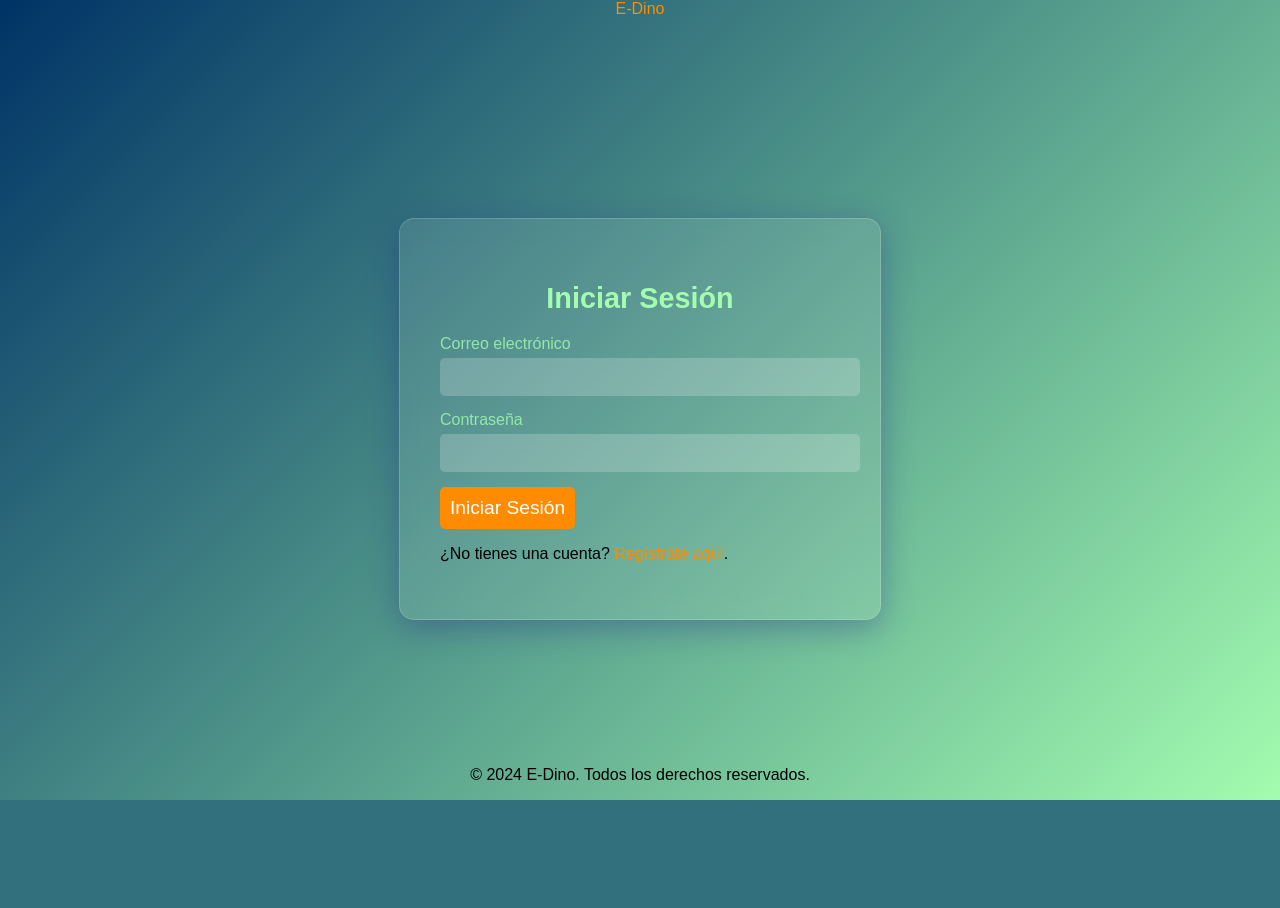
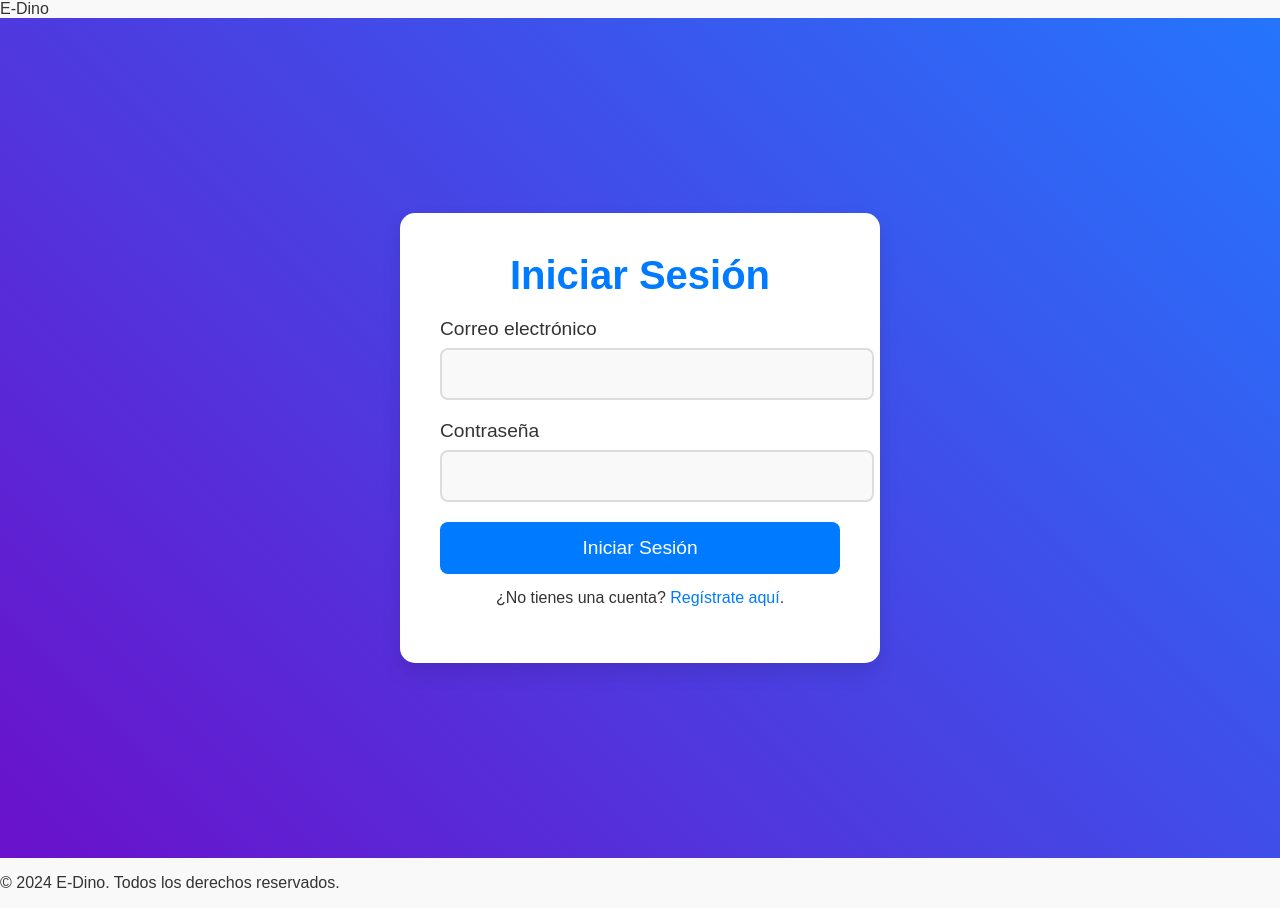
Before and after one commit to JulioDiaz131xd/E-dino-web, a PHP site: page /public/login.php in a window 1280 px wide. Before the commit the page ends 800 px from the top, so only its background shows below. Run offline with PHP 8.4, Linux system fonts and the light colour scheme.

Commit message:
login.css update 25/10

```diff
--- a/assets/css/login.css
+++ b/assets/css/login.css
@@ -1,182 +1,173 @@
+/* General Styles for Login */
 body {
     margin: 0;
-    font-family: 'Arial', sans-serif;
-    display: flex;
-    flex-direction: column;
-    align-items: center;
-    justify-content: space-between;
-    min-height: 100vh;
-    background: linear-gradient(135deg, rgb(0, 51, 102), rgb(163, 252, 175));
+    font-family: 'Poppins', sans-serif;
+    background-color: #f9f9f9;
+    color: #333;
+    overflow-x: hidden;
 }
 
+a {
+    text-decoration: none;
+    color: inherit;
+}
+
+h1, h2, h3 {
+    margin: 0;
+    padding: 0;
+}
+
+button {
+    cursor: pointer;
+    border: none;
+}
+
+/* Login Page */
 .login-main {
     display: flex;
+    justify-content: center;
     align-items: center;
-    justify-content: center;
-    width: 100%;
-    height: 100%;
-    margin-top: 70px;
-    flex: 1;
+    padding: 20px;
+    min-height: 100vh;
+    background: linear-gradient(45deg, #6a11cb, #2575fc);
+    animation: fadeIn 2s ease-in-out;
 }
 
 .login-container {
-    background-color: rgba(255, 255, 255, 0.1);
+    background-color: #fff;
+    border-radius: 15px;
     padding: 40px;
-    border-radius: 15px;
-    backdrop-filter: blur(10px);
-    width: 90%;
     max-width: 400px;
-    box-shadow: 0 8px 32px 0 rgba(31, 38, 135, 0.37);
-    border: 1px solid rgba(255, 255, 255, 0.18);
-    animation: fadeInSlideUp 1s ease-in-out;
+    width: 100%;
+    box-shadow: 0 10px 20px rgba(0, 0, 0, 0.1);
+    text-align: center;
+    animation: fadeInUp 1.5s ease-in-out;
 }
 
-.login-container h2 {
-    text-align: center;
+h2 {
+    font-size: 2.5rem;
+    color: #007bff;
     margin-bottom: 20px;
-    color: rgb(163, 252, 175);
-    font-size: 1.8em;
-    animation: textPop 0.6s ease-in-out;
+    animation: slideInFromLeft 1.5s ease;
 }
 
-.login-form {
+.login-container p {
+    font-size: 1rem;
+    margin-top: 15px;
+}
+
+.login-container a {
+    color: #007bff;
+    transition: color 0.3s ease;
+}
+
+.login-container a:hover {
+    color: #0056b3;
+}
+
+form {
     display: flex;
     flex-direction: column;
-}
-
-.input-group {
-    margin-bottom: 15px;
-    position: relative;
-    animation: inputAppear 0.8s ease-in-out;
+    gap: 20px;
 }
 
 .input-group label {
-    font-size: 1em;
-    color: rgb(163, 252, 175);
-    margin-bottom: 5px;
+    font-size: 1.2rem;
+    margin-bottom: 8px;
     display: block;
-    opacity: 0.8;
+    text-align: left;
+    color: #333;
 }
 
-.input-group input {
+input[type="email"],
+input[type="password"] {
     width: 100%;
-    padding: 10px;
-    border: none;
-    border-radius: 5px;
-    background-color: rgba(255, 255, 255, 0.2);
-    color: rgb(0, 51, 102);
-    font-size: 1em;
+    padding: 15px;
+    font-size: 1rem;
+    border: 2px solid #ddd;
+    border-radius: 8px;
+    background-color: #f9f9f9;
+    color: #333;
+    outline: none;
+    transition: all 0.3s ease;
+}
+
+input[type="email"]:focus,
+input[type="password"]:focus {
+    border-color: #007bff;
+    transform: scale(1.02);
+}
+
+.error-message {
+    color: #d9534f;
+    font-size: 0.9rem;
+    text-align: left;
+}
+
+.login-btn {
+    background-color: #007bff;
+    color: #fff;
+    padding: 15px;
+    font-size: 1.2rem;
+    border-radius: 8px;
+    cursor: pointer;
     transition: background-color 0.3s ease, transform 0.3s ease;
 }
 
-.input-group input:focus {
-    background-color: rgba(255, 255, 255, 0.3);
-    transform: scale(1.02);
-}
-
-.login-btn {
-    background-color: rgb(255, 140, 0);
-    color: #ffffff;
-    padding: 10px;
-    border: none;
-    border-radius: 5px;
-    cursor: pointer;
-    font-size: 1.2em;
-    transition: background-color 0.3s ease, transform 0.3s ease;
-    animation: buttonPop 1s ease-in-out;
-}
-
 .login-btn:hover {
-    background-color: rgb(255, 99, 71);
+    background-color: #0056b3;
     transform: scale(1.05);
 }
 
-a {
-    color: rgb(255, 140, 0);
-    text-decoration: none;
-    transition: color 0.3s ease, transform 0.3s ease;
-    animation: linkSlideIn 0.6s ease-in-out;
+.login-btn:active {
+    transform: scale(0.98);
 }
 
-a:hover {
-    color: rgb(255, 99, 71);
-    transform: scale(1.02);
+/* Responsiveness */
+@media (max-width: 768px) {
+    .login-container {
+        padding: 30px;
+        width: 90%;
+    }
+
+    h2 {
+        font-size: 2rem;
+    }
+
+    .login-btn {
+        font-size: 1rem;
+        padding: 12px;
+    }
 }
 
-@keyframes fadeInSlideUp {
-    from {
+/* Animations */
+@keyframes fadeInUp {
+    0% {
         opacity: 0;
         transform: translateY(20px);
     }
-    to {
+    100% {
         opacity: 1;
         transform: translateY(0);
     }
 }
 
-@keyframes textPop {
-    0% {
+@keyframes fadeIn {
+    from {
         opacity: 0;
-        transform: scale(0.8);
     }
-    100% {
+    to {
         opacity: 1;
-        transform: scale(1);
     }
 }
 
-@keyframes inputAppear {
+@keyframes slideInFromLeft {
     0% {
         opacity: 0;
-        transform: translateX(-10px);
+        transform: translateX(-100%);
     }
     100% {
         opacity: 1;
         transform: translateX(0);
     }
 }
-
-@keyframes buttonPop {
-    0% {
-        opacity: 0;
-        transform: scale(0.8);
-    }
-    100% {
-        opacity: 1;
-        transform: scale(1);
-    }
-}
-
-@keyframes linkSlideIn {
-    0% {
-        opacity: 0;
-        transform: translateX(-10px);
-    }
-    100% {
-        opacity: 1;
-        transform: translateX(0);
-    }
-}
-
-/* Mensajes de error */
-.error-message {
-    color: red;
-    font-size: 0.9em;
-    margin-top: 5px;
-    animation: errorShake 0.5s ease-in-out;
-}
-
-@keyframes errorShake {
-    0%, 100% {
-        transform: translateX(0);
-    }
-    25% {
-        transform: translateX(-5px);
-    }
-    50% {
-        transform: translateX(5px);
-    }
-    75% {
-        transform: translateX(-5px);
-    }
-}
```
